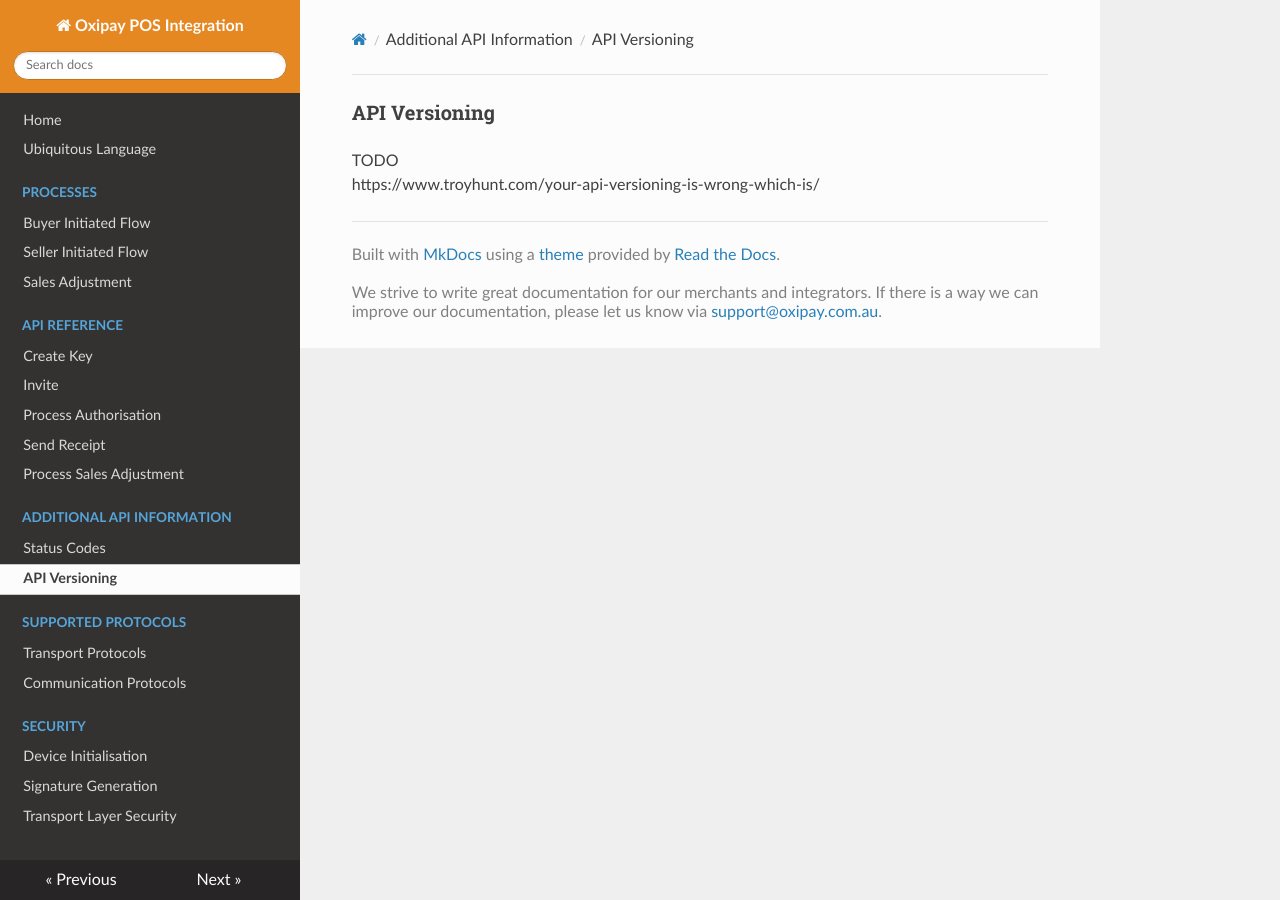
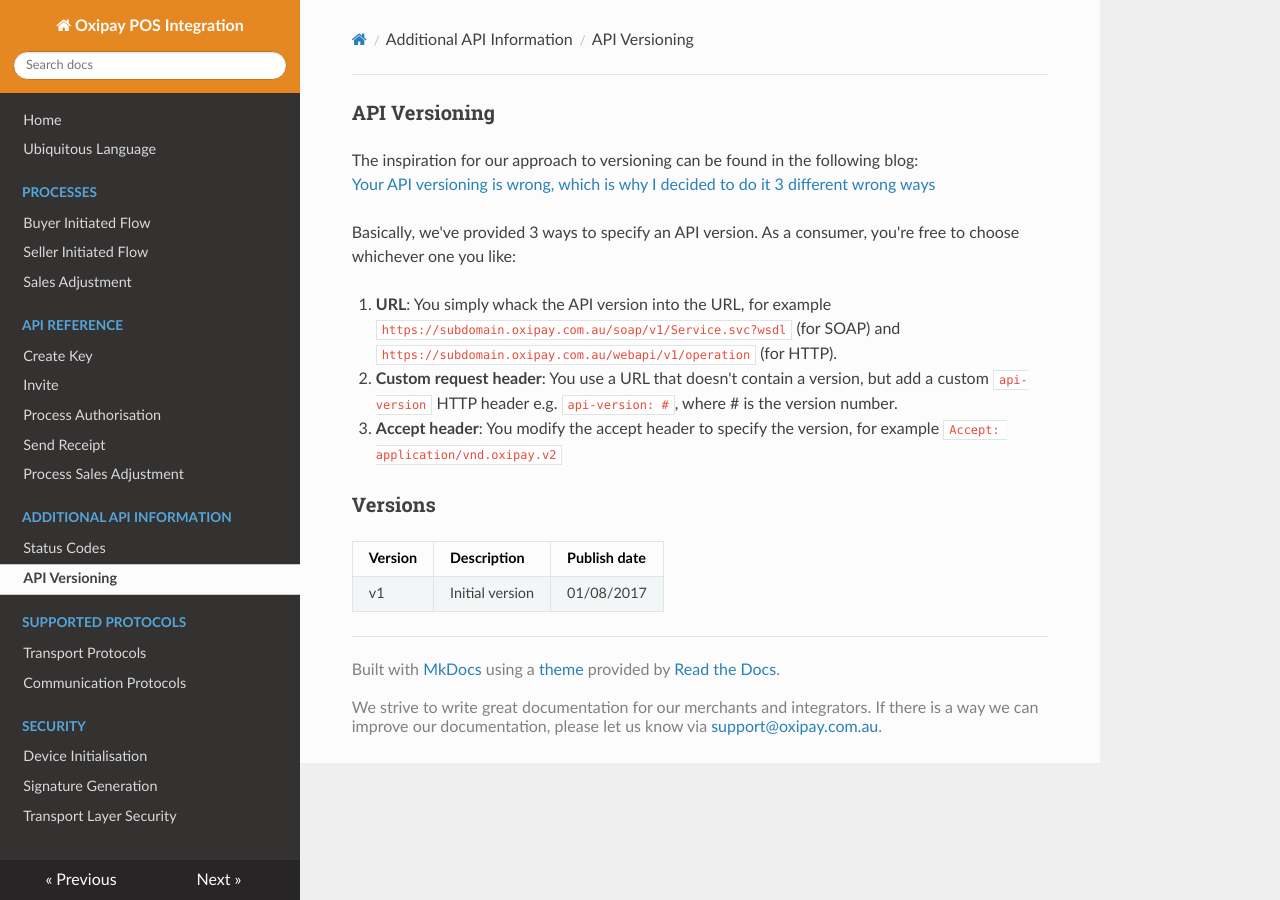
Before and after one commit to oxipay/posdocs, an MkDocs documentation site: the page built from docs/api_information/api_versioning.md, in a window 1280 px wide. Built offline with MkDocs 1.6.1, drawn with Linux system fonts in a browser that asks for light colours; nearby versions of some CDN libraries; old or Windows-style settings are respelled for this version of MkDocs.

Commit message:
updating versioning

```diff
--- a/docs/api_information/api_versioning.md
+++ b/docs/api_information/api_versioning.md
@@ -1,4 +1,16 @@
 <h3>API Versioning</h3>
 
-TODO<br/>
-https://www.troyhunt.com/your-api-versioning-is-wrong-which-is/
+The inspiration for our approach to versioning can be found in the following blog:<br/>
+<a href="https://www.troyhunt.com/your-api-versioning-is-wrong-which-is/">Your API versioning is wrong, which is why I decided to do it 3 different wrong ways</a><br/>
+
+Basically, we've provided 3 ways to specify an API version. As a consumer, you're free to choose whichever one you like:
+
+1. **URL**: You simply whack the API version into the URL, for example <code>https://subdomain.oxipay.com.au/soap/v1/Service.svc?wsdl</code> (for SOAP) and <code>https://subdomain.oxipay.com.au/webapi/v1/operation</code> (for HTTP).
+2. **Custom request header**: You use a URL that doesn't contain a version, but add a custom <code>api-version</code> HTTP header e.g. <code>api-version: #</code>, where # is the version number.
+3. **Accept header**: You modify the accept header to specify the version, for example <code>Accept: application/vnd.oxipay.v2</code>
+
+<h3>Versions</h3>
+
+Version | Description | Publish date
+-----------|-----------|-----------
+v1 | Initial version | 01/08/2017
```
